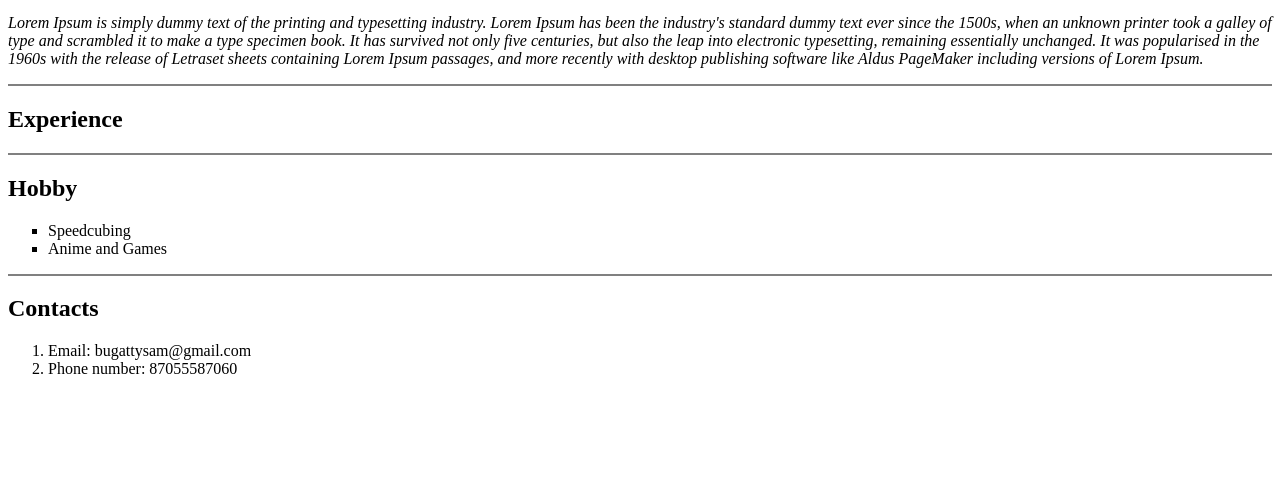
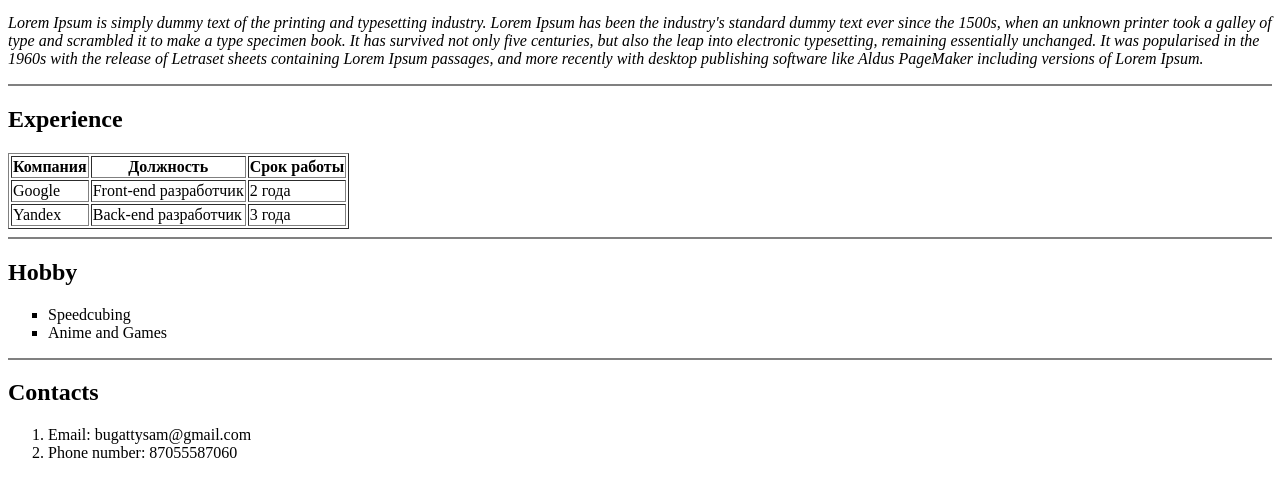
Before and after one commit to SamBugatti/Practice-2, a plain HTML site: page cv.html in a window 1280 px wide. Shown: the part 100-596 px from the top of the page. Drawn offline with Linux system fonts and the light colour scheme.

Commit message:
Add files via upload

```diff
--- a/cv.html
+++ b/cv.html
@@ -24,6 +24,25 @@
     </p>
     <hr size="2" noshade />
     <h2>Experience</h2>
+    <table border="1">
+        <tbody>
+          <tr>
+            <th>Компания</th>
+            <th>Должность</th>
+            <th>Срок работы</th>
+          </tr>
+          <tr>
+            <td>Google</td>
+            <td>Front-end разработчик</td>
+            <td>2 года</td>
+          </tr>
+          <tr>
+            <td>Yandex</td>
+            <td>Back-end разработчик</td>
+            <td>3 года</td>
+          </tr>
+        </tbody>
+      </table>
     <hr size="2" noshade />
     <h2>Hobby</h2>
     <ul type="square">
@@ -36,5 +55,6 @@
       <li>Email: bugattysam@gmail.com</li>
       <li>Phone number: 87055587060</li>
     </ol>
+
   </body>
 </html>
```
